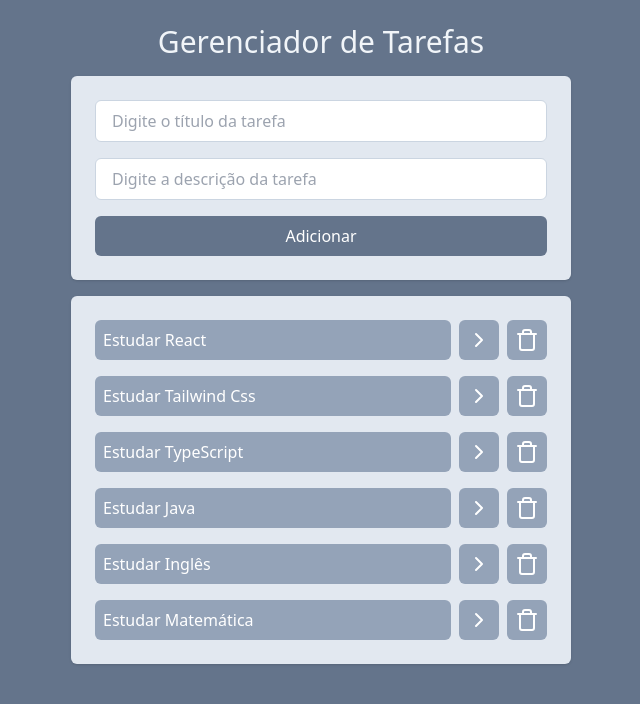
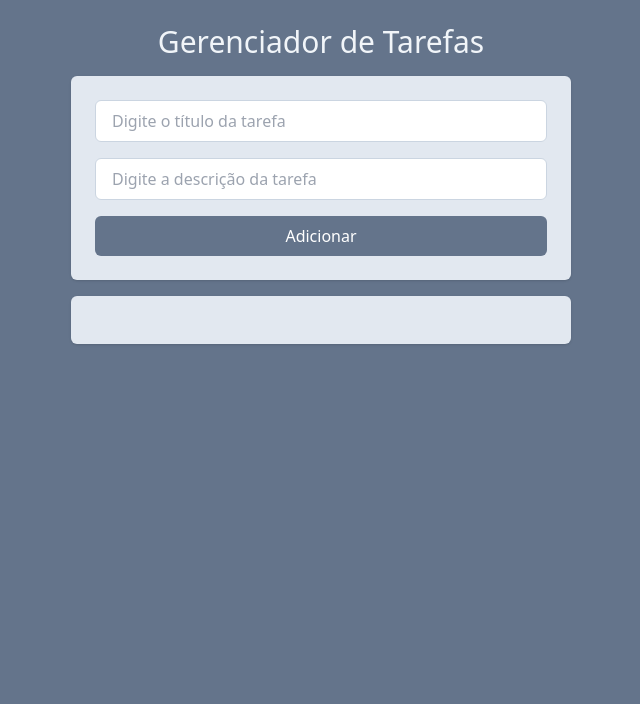
Before and after one commit to pohawesleyp/listaDeTarefas-react-tailwind, a React (Vite) app: page / in a window 1280 px wide. Shown: the top 704 px of the page, without its empty margins (319-959 px from the left). Built offline with nearby package versions, Linux system fonts and the light colour scheme.

Commit message:
Criado componentes de estilos, editado App, AddTasks e Task

```diff
--- a/src/App.jsx
+++ b/src/App.jsx
@@ -1,53 +1,31 @@
-import React, { useState } from "react";
+import React, { useEffect, useState } from "react";
 import "./App.css";
 import Tasks from "./components/Tasks";
 import AddTasks from "./components/AddTasks";
 import { v4 } from "uuid";
 
 function App() {
-  const [tasks, setTasks] = useState([
-    {
-      id: 1,
-      title: "Estudar React",
-      description:
-        "Estudar React para impulsionar a jornada de se tornar um desenvolvedor full stack",
-      isCompleted: false,
-    },
-    {
-      id: 2,
-      title: "Estudar Tailwind Css",
-      description:
-        "Estudar Tailwind para tornar minha estilização mais dinamica",
-      isCompleted: false,
-    },
-    {
-      id: 3,
-      title: "Estudar TypeScript",
-      description:
-        "Estudar TS para se melhorar o desenvolvimento dos meus projetos",
-      isCompleted: false,
-    },
-    {
-      id: 4,
-      title: "Estudar Java",
-      description:
-        "Estudar Python para conseguir se aprofundar em análise de dados, ciência de dados, IA, automação, back-end web",
-      isCompleted: false,
-    },
-    {
-      id: 5,
-      title: "Estudar Inglês",
-      description: "Estudar Inglês para se melhorar minhas chances de carreira",
-      isCompleted: false,
-    },
-    {
-      id: 6,
-      title: "Estudar Matemática",
-      description:
-        "Estudar Matemática para me aprofundar melhor em Análise de Dados.",
-      isCompleted: false,
-    },
-  ]);
+  const [tasks, setTasks] = useState(
+    JSON.parse(localStorage.getItem("tasks")) || []
+  );
+
+  useEffect(() => {
+    localStorage.setItem("tasks", JSON.stringify(tasks));
+  }, [tasks]);
+
+  // useEffect(() => {
+  //   async function fetchTasks() {
+  //     const response = await fetch(
+  //       "https://jsonplaceholder.typicode.com/todos?_limit=10",
+  //       {
+  //         method: "GET",
+  //       }
+  //     );
+  //     const data = await response.json();
+  //     setTasks(data);
+  //   }
+  //   fetchTasks();
+  // }, []);   // EXEMPLO DE COMO USAR API PARA PEGAR TAREFAS
 
   function onTaskClick(taskId) {
     const newTasks = tasks.map((task) => {
--- a/src/components/AddTasks.jsx
+++ b/src/components/AddTasks.jsx
@@ -1,4 +1,5 @@
 import { useState } from "react";
+import Input from "./Input";
 
 function AddTasks({ onAddTaskSubmit }) {
   const [title, setTitle] = useState("");
@@ -6,20 +7,20 @@ function AddTasks({ onAddTaskSubmit }) {
 
   return (
     <div className="space-y-4 p-6 bg-slate-200 rounded-md shadow flex flex-col">
-      <input
+      <Input
         type="text"
         placeholder="Digite o título da tarefa"
         className="border border-slate-300 outline-slate-400 px-4 py-2 rounded-md"
         value={title}
         onChange={(event) => setTitle(event.target.value)}
-      ></input>
-      <input
+      />
+      <Input
         type="text"
         placeholder="Digite a descrição da tarefa"
         className="border border-slate-300 outline-slate-400 px-4 py-2 rounded-md"
         value={description}
         onChange={(event) => setDescription(event.target.value)}
-      ></input>
+      />
       <button
         onClick={() => {
           if (!title.trim() || !description.trim()) {
--- /dev/null
+++ b/src/components/Button.jsx
@@ -0,0 +1,12 @@
+function Button(props) {
+  return (
+    <button
+      onClick={props.onClick}
+      className="bg-slate-400 p-2 rounded-md text-white"
+    >
+      {props.children}
+    </button>
+  );
+}
+
+export default Button;
--- /dev/null
+++ b/src/components/Input.jsx
@@ -0,0 +1,13 @@
+function Input(props) {
+  return (
+    <input
+      type={props.title}
+      placeholder={props.placeholder}
+      className="border border-slate-300 outline-slate-400 px-4 py-2 rounded-md"
+      value={props.value}
+      onChange={props.onChange}
+    />
+  );
+}
+
+export default Input;
--- a/src/components/Tasks.jsx
+++ b/src/components/Tasks.jsx
@@ -1,5 +1,6 @@
 import { ChevronRightIcon, TrashIcon } from "lucide-react";
 import { useNavigate } from "react-router-dom";
+import Button from "./Button";
 
 function Tasks({ tasks, onTaskClick, onDeleteTaksClick }) {
   const navigate = useNavigate();
@@ -23,18 +24,12 @@ function Tasks({ tasks, onTaskClick, onDeleteTaksClick }) {
           >
             {task.title}
           </button>
-          <button
-            onClick={() => onSeeDetailsClick(task)}
-            className="bg-slate-400 p-2 rounded-md text-white"
-          >
+          <Button onClick={() => onSeeDetailsClick(task)}>
             <ChevronRightIcon />
-          </button>
-          <button
-            onClick={() => onDeleteTaksClick(task.id)}
-            className="bg-slate-400 p-2 rounded-md text-white"
-          >
+          </Button>
+          <Button onClick={() => onDeleteTaksClick(task.id)}>
             <TrashIcon />
-          </button>
+          </Button>
         </li>
       ))}
     </ul>
```
